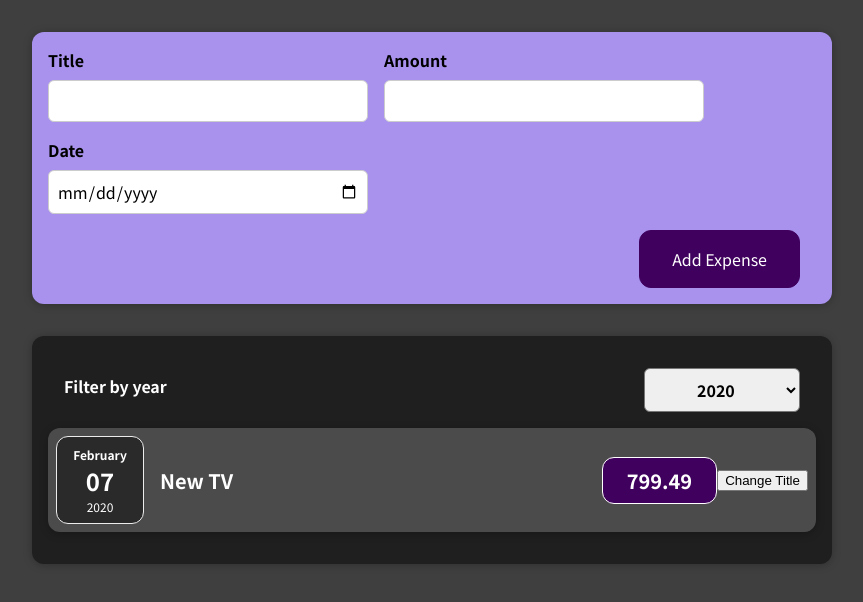
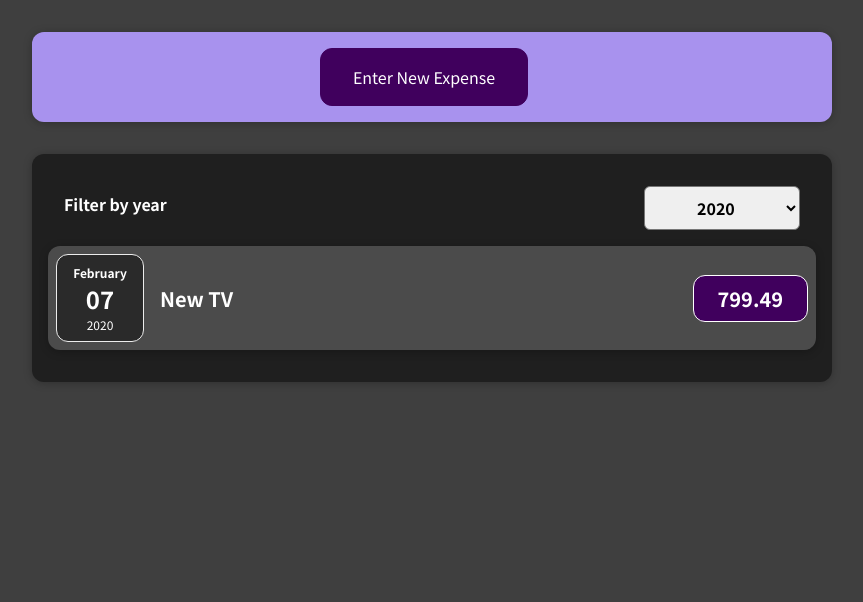
Before and after one commit to JamesFThomas/Complete_Guide_ReactCourse, a React (Create React App) app: page / in a window 1280 px wide. Shown: the top 602 px of the page, without its empty margins (208-1071 px from the left). Built offline with nearby package versions, Linux system fonts and the light colour scheme.

Commit message:
conditional render of new expense form

```diff
--- a/src/components/ExpenseForm.js
+++ b/src/components/ExpenseForm.js
@@ -3,10 +3,13 @@ import React, { useState } from 'react';
 import '../style/ExpenseForm.css';
 
 const ExpenseForm = (props) => {
-  // create initial state using single hook for each form input
+  // create initial state for form inputs
   const [formTitle, setFormTitle] = useState('');
   const [formAmount, setFormAmount] = useState('');
   const [formDate, setFormDate] = useState('');
+
+  // state for conditional rendering
+  const [show, setShow] = useState(false);
 
   // functions to capture input value change on form
   const onTitleChange = (e) => {
@@ -34,14 +37,24 @@ const ExpenseForm = (props) => {
     // pass submitted form data up to NewExpense.js
     props.onSaveData(formData);
 
-    console.log(formData);
     // clear values from form after submission
     setFormTitle('');
     setFormAmount('');
     setFormDate('');
   };
 
+  // function to render form on button click
+  const showComponent = () => {
+    // console.log('clicked');
+    // console.log(show);
+    setShow(!show);
+  };
+
   return (
+    <div>
+      {show == false ? (
+        <button onClick={showComponent}> Enter New Expense </button>
+      ) : (
         <form onSubmit={onFormSubmit}>
           <div className='new-expense__controls'>
             <div className='new-expense__control'>
@@ -70,9 +83,12 @@ const ExpenseForm = (props) => {
             </div>
           </div>
           <div className='new-expense__actions'>
+            <button onClick={showComponent}> Cancel </button>
             <button type='submit'> Add Expense </button>
           </div>
         </form>
+      )}
+    </div>
   );
 };
 
--- a/src/components/ExpenseItem.js
+++ b/src/components/ExpenseItem.js
@@ -23,7 +23,7 @@ const ExpenseItem = (expenses) => {
         <h2> {title}</h2>
       </div>
       <div className='expense-item__price'> {amount} </div>
-      <button onClick={clickHandler}>Change Title</button>
+      {/* <button onClick={clickHandler}>Change Title</button> */}
     </div>
   );
 };
```
Also changed, not shown: 1 other file (tests, documents, lock files or other folders). Lines whose indentation alone changed are shown as unchanged.
